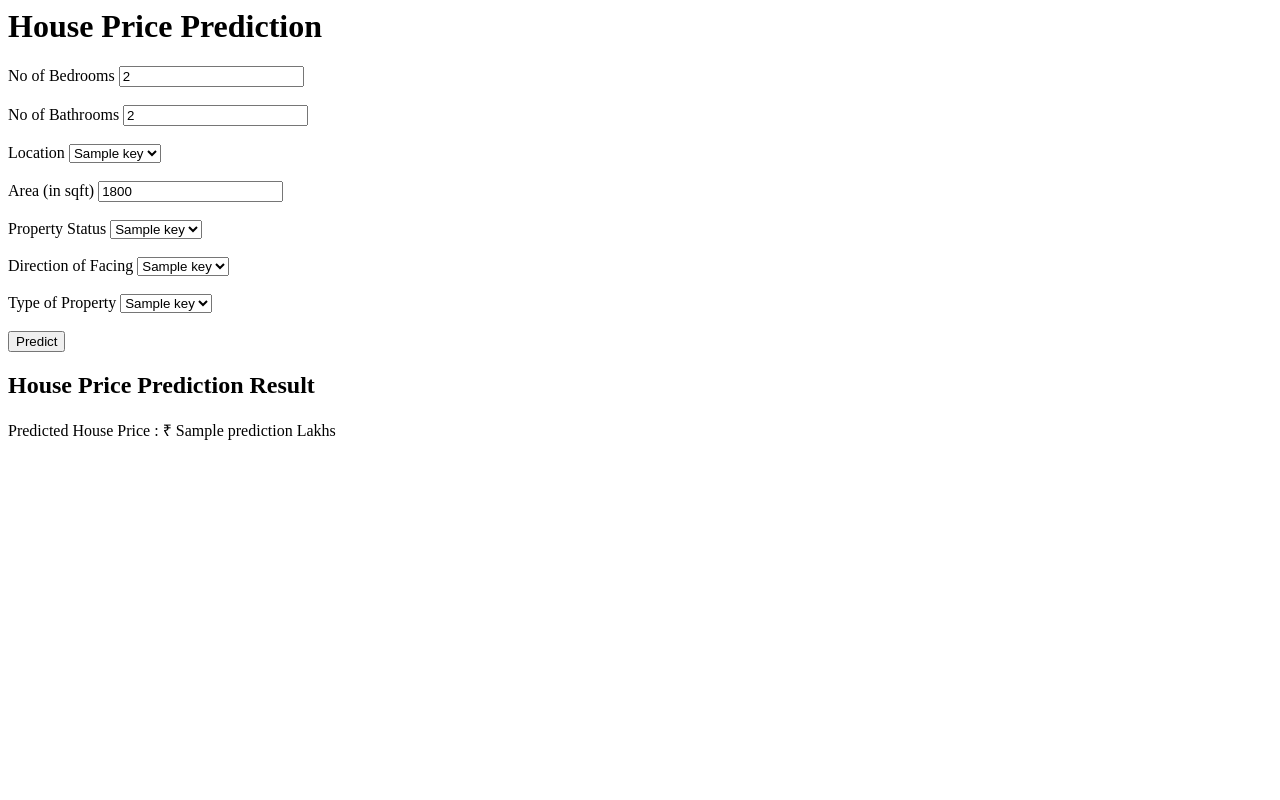
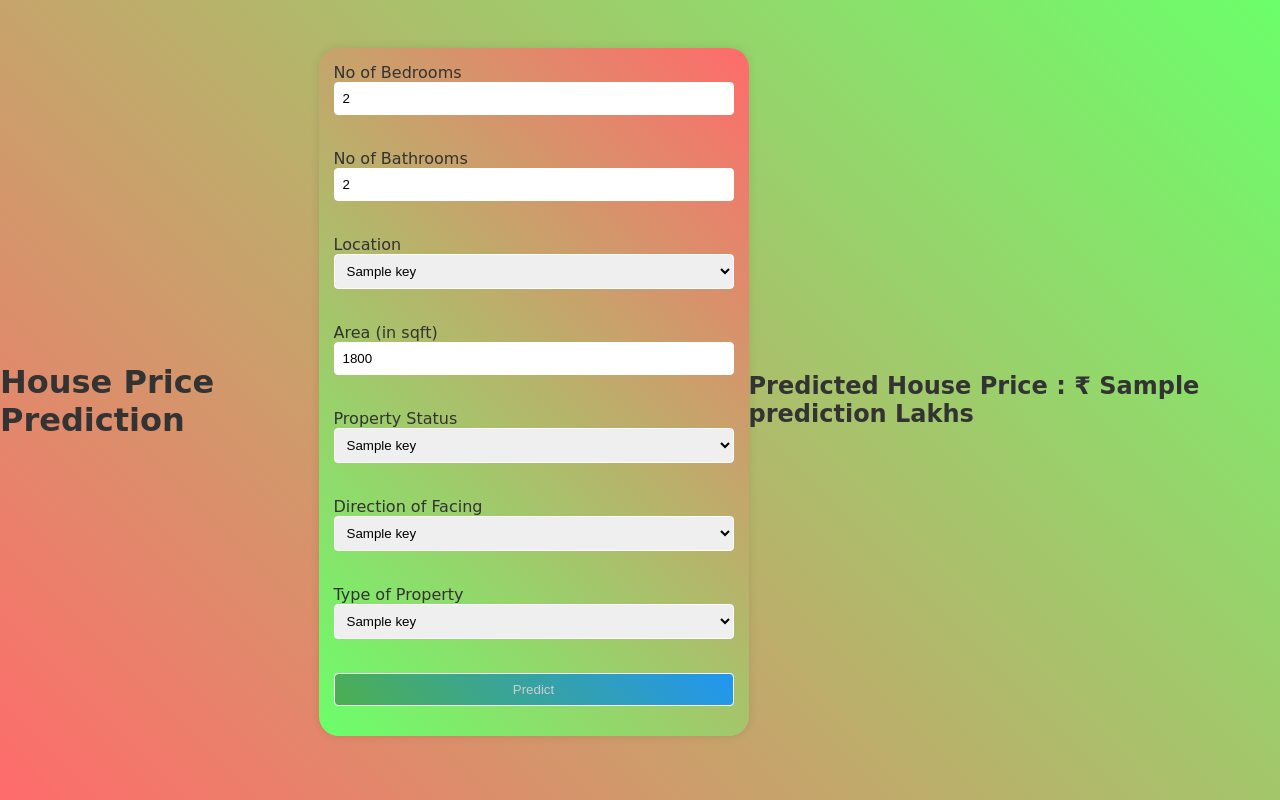
Before and after one commit to vamsi-renumala/Flask-app, a Flask app: template templates/index.html in a window 1280 px wide. Run offline with Flask 3, Linux system fonts and the light colour scheme; the template is opened without the code that fills it: most values are stand-ins (such as "Sample title", 1, 10 or a date in 2020); parts of the project's set-up code (start-up, migrations or seed data) failed here and were passed over.

Commit message:
First Commit

```diff
--- a/requirements.txt
+++ b/requirements.txt
@@ -1,4 +1,4 @@
-Flask
+flask
 numpy
 pandas
 scikit-learn == 1.2.2
--- a/templates/index.html
+++ b/templates/index.html
@@ -3,6 +3,65 @@
     <meta charset="UTF-8">
     <meta name="viewport" content="width=device-width, initial-scale=1.0">
     <title>Web App</title>
+    <style>
+        body {
+            font-family: 'Dancing Script', cursive;
+            background: linear-gradient(45deg, #FF6B6B, #6BFF6B);
+            margin: 0;
+            padding: 0;
+            display: flex;
+            align-items: center;
+            justify-content: center;
+            min-height: 100vh;
+        }
+
+        form {
+            max-width: 400px;
+            width: 100%;
+            padding: 15px;
+            background: linear-gradient(45deg, #6BFF6B, #FF6B6B);
+            border-radius: 20px;
+            box-shadow: 0 0 10px rgba(0, 0, 0, 0.1);
+        }
+
+        h1, h2 {
+            text-align: top;
+            color: #333;
+            margin-bottom: 20px;
+        }
+
+        label {
+            display: block;
+            color: #333232;
+        }
+
+        input, select {
+            width: 100%;
+            padding: 8px;
+            margin-bottom: 15px;
+            color: #000000;
+            box-sizing: border-box;
+            border: 1px solid #ffffff;
+            border-radius: 4px;
+        }
+
+        input[type="submit"] {
+            background: linear-gradient(45deg, #4CAF50, #2196F3);
+            color: #cdcdcd;
+            cursor: pointer;
+        }
+
+        input[type="submit"]:hover {
+            background: linear-gradient(45deg, #45a049, #1976D2);
+        }
+
+        p {
+            font-size: 18px;
+            text-align: center;
+            color: #333;
+            margin-top: 20px;
+        }
+    </style>
 </head>
 <body>
     <h1>House Price Prediction</h1>
@@ -49,7 +108,7 @@
 
     </form>
 
-    <h2> House Price Prediction Result </h2>
-    <p> Predicted House Price : ₹ {{ prediction }} Lakhs</p>
+
+    <h2> Predicted House Price : ₹ {{ prediction }} Lakhs</h2   >
 </body>
 </html>
```
